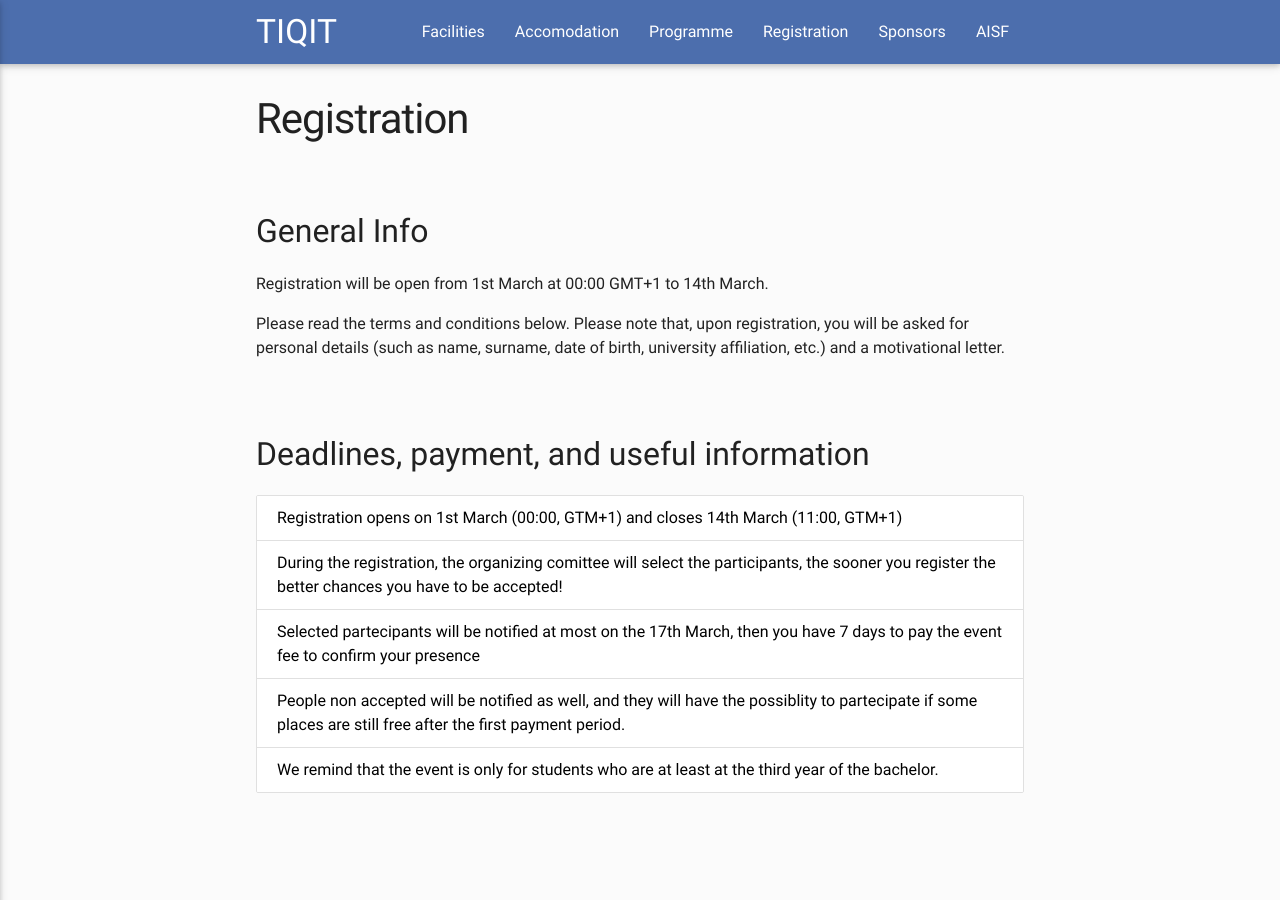
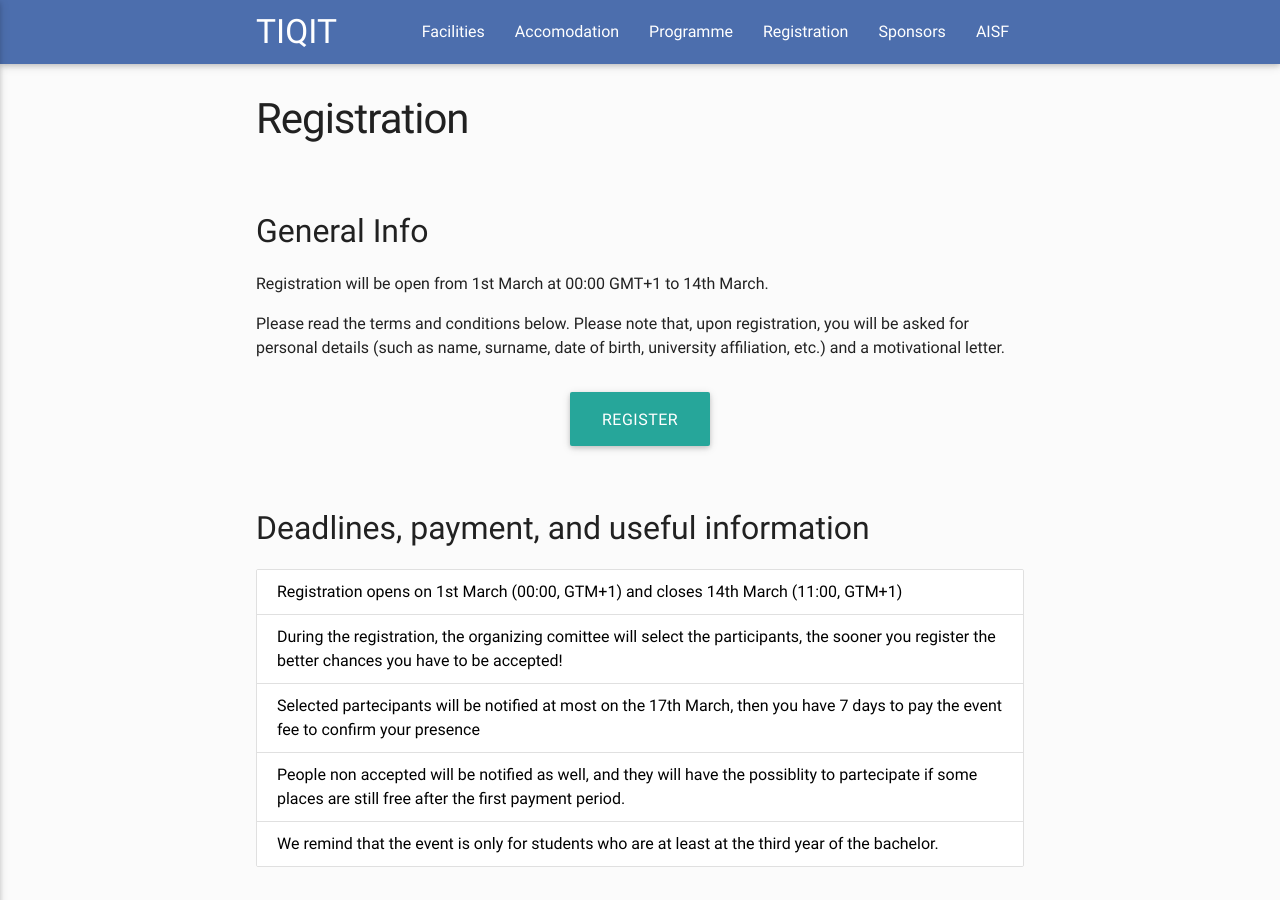
Before and after one commit to ai-sf/tiqit20, a Jekyll site: the page built from registration.html, in a window 1280 px wide and 900 px high. Built offline with Jekyll 4.4.1, drawn with Linux system fonts in a browser that asks for light colours; nearby versions of some CDN libraries.

Commit message:
registrazioni

```diff
--- a/registration.html
+++ b/registration.html
@@ -20,9 +20,9 @@ title: Registration
 {% endif %}
 
 
-<!--<div class="row center">
-    <a href="linkinutilechebisogneràaggiungere" target="_blank" id="download-button" class="btn-large waves-effect waves-light teal lighten-1">Register</a><br>
-  </div>-->
+<div class="row center">
+    <a href="https://forms.zohopublic.eu/tiqit/form/Eventregistration/formperma/r7ZPmL9DhWmdrlWG7R1o7tccoTrK4oyjGyMm5J5rlGw" target="_blank" id="download-button" class="btn-large waves-effect waves-light teal lighten-1">Register</a><br>
+  </div>
 
 
 
```
